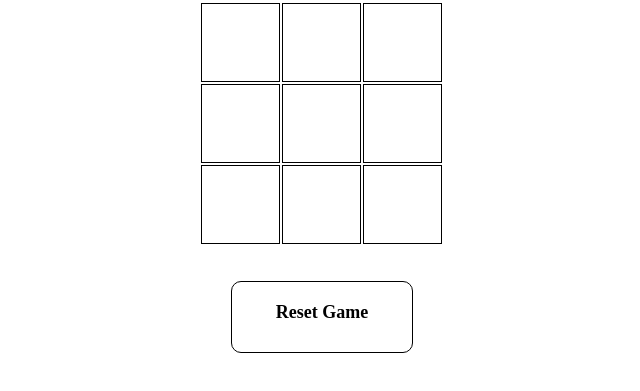
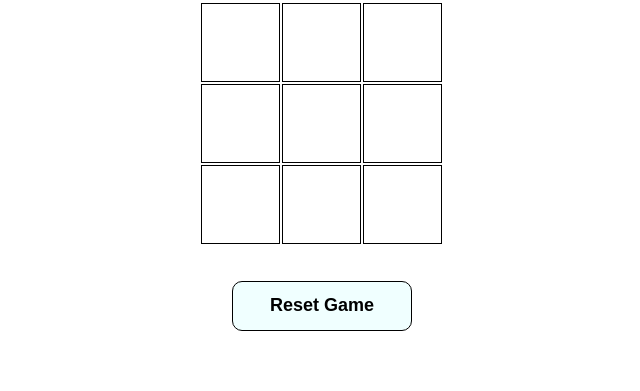
Before and after one commit to Vignesh-2896/stunning-fortnight, a plain HTML site: page index.html in a window 1280 px wide. Shown: the part 79-470 px from the top of the page, without its empty margins (318-958 px from the left). Drawn offline with Linux system fonts and the light colour scheme.

Commit message:
Styling Changes.

```diff
--- a/index.css
+++ b/index.css
@@ -7,6 +7,7 @@ td {
   width: 75px;
   border: 1px solid black;
   font-size: 40px;
+  cursor: pointer;
 }
 
 #game_board {
@@ -29,5 +30,10 @@ td {
   margin: 15px;
   font-size: 18px;
   font-weight: 900;
-  padding-top: 20px;
+  cursor: pointer;
+  background-color: azure;
 }
+
+.game_choice_box:hover {
+  background-color: aliceblue;
+}
--- a/index.html
+++ b/index.html
@@ -26,7 +26,7 @@
       </table>
     </div>
     <div id="game_choices">
-      <div id="reset_game" class="game_choice_box">Reset Game</div>
+      <button id="reset_game" class="game_choice_box">Reset Game</button>
     </div>
   </body>
   <script src="index.js"></script>
```
